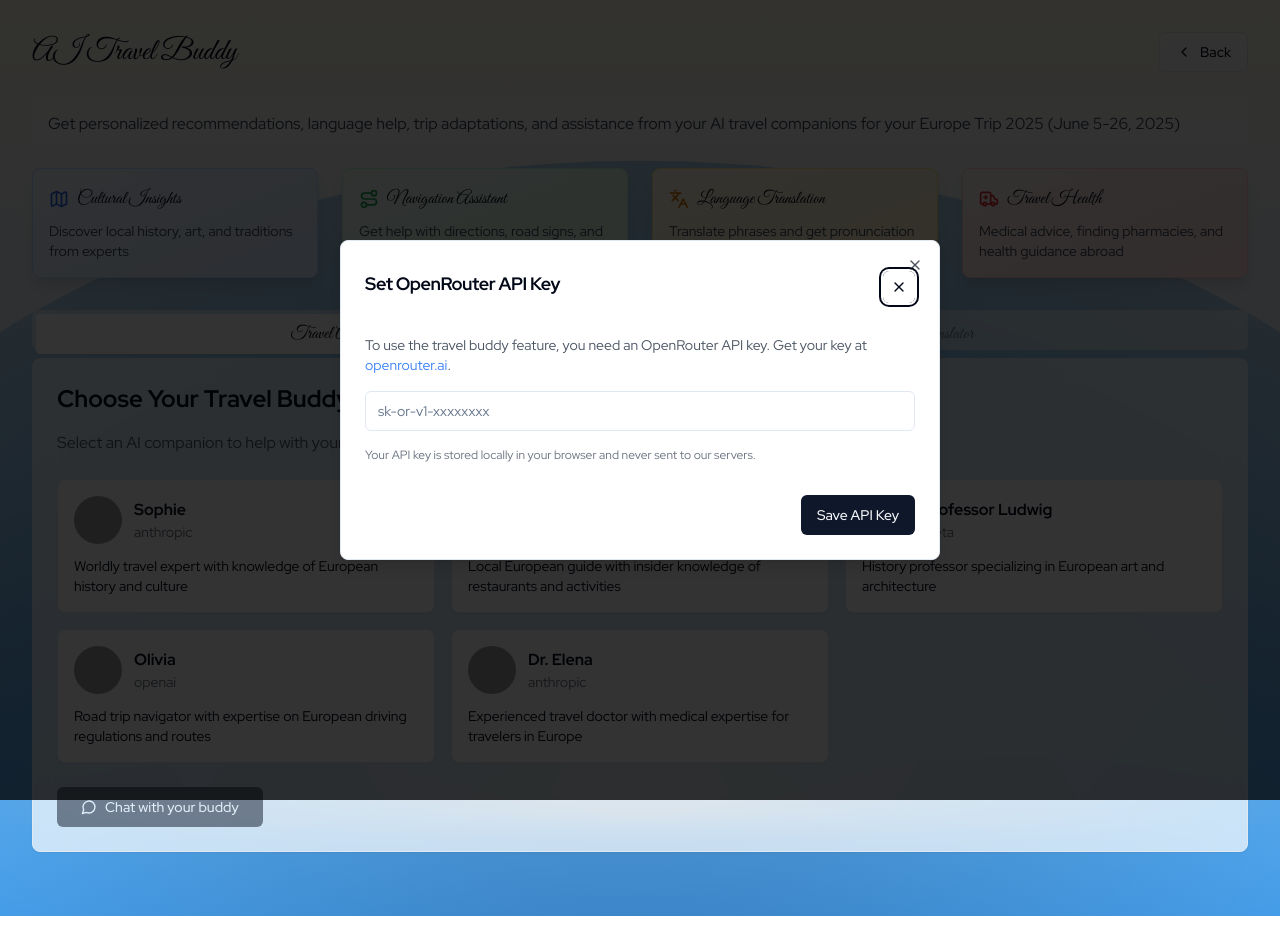
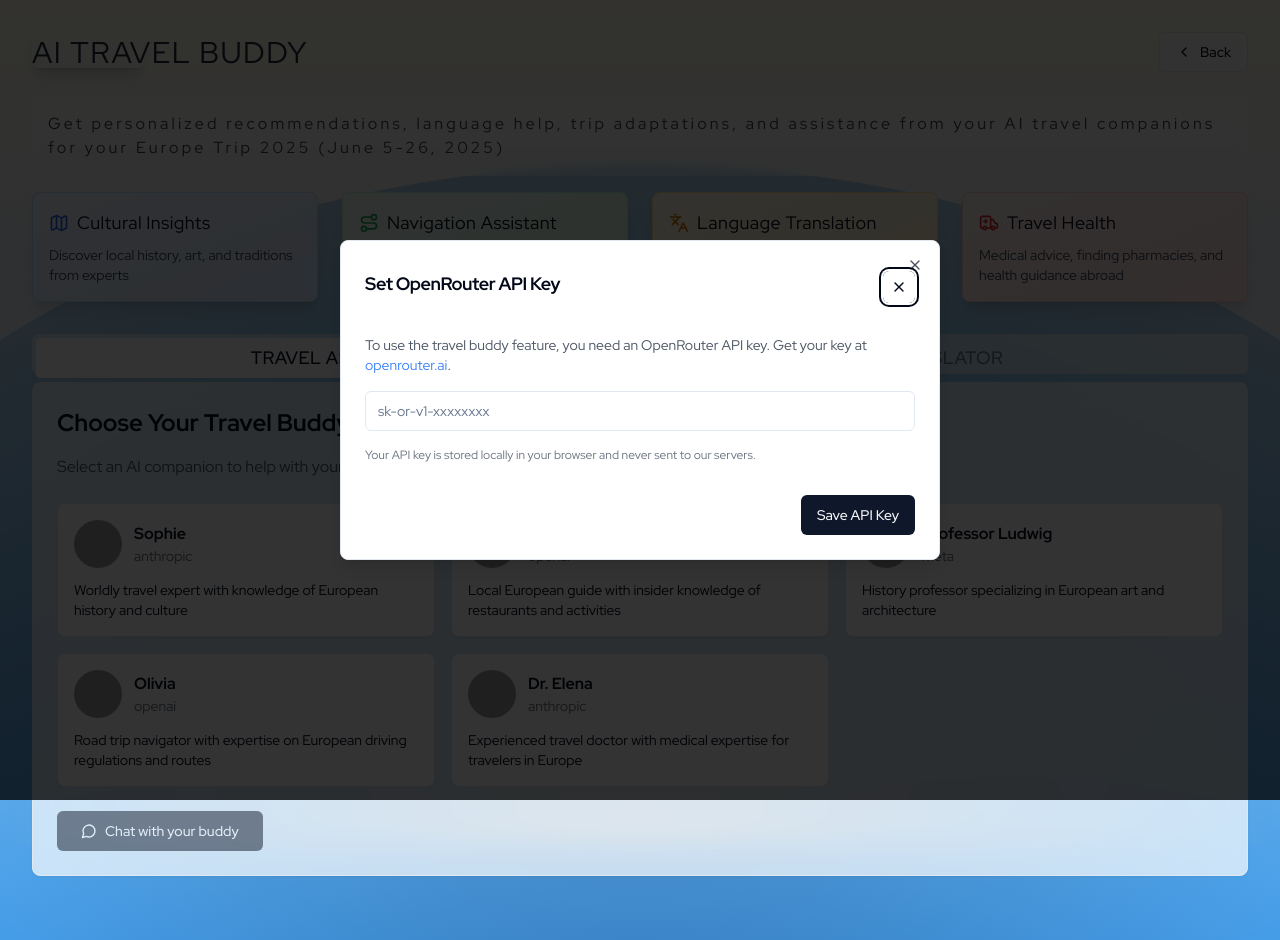
Before and after one commit to nathangranner/euro-trip-navigator-pro, a React (Vite) app: page /travel-buddy in a window 1280 px wide. Before the commit the page ends 916 px from the top, so only its background shows below. Built offline with nearby package versions, Linux system fonts and the light colour scheme; grey boxes are pictures that could not be loaded.

Commit message:
Refactor: Replace cursive fonts with elegant fonts
Replaced the "Great Vibes" cursive font with a more elegant font style across the TravelBuddyPage, including headings and tab triggers.

```diff
--- a/src/components/NavHome.tsx
+++ b/src/components/NavHome.tsx
@@ -8,15 +8,15 @@ const NavHome: React.FC = () => {
   const navigate = useNavigate();
 
   return (
-    <div className="absolute top-6 left-6 z-10">
+    <div className="absolute top-8 left-8 z-10 opacity-80 hover:opacity-100 transition-opacity">
       <Button
         onClick={() => navigate("/")}
         variant="outline"
         size="sm"
-        className="bg-white/10 backdrop-blur-sm border-white/30 text-white hover:bg-white/20"
+        className="bg-white/10 backdrop-blur-sm border-white/30 text-white hover:bg-white/20 tracking-wider px-4 py-2 shadow-lg transition-all duration-300 hover:shadow-xl"
       >
         <ArrowLeft className="h-4 w-4 mr-2" />
-        Return Home
+        HOME
       </Button>
     </div>
   );
--- a/src/pages/TravelBuddyPage.tsx
+++ b/src/pages/TravelBuddyPage.tsx
@@ -7,6 +7,7 @@ import { TravelBuddySelector } from "@/components/TravelBuddySelector";
 import { TranslationTool } from "@/components/TranslationTool";
 import { Tabs, TabsContent, TabsList, TabsTrigger } from "@/components/ui/tabs";
 import { ChevronLeft, Route, Navigation, Map, MessageCircle, Ambulance, Languages } from "lucide-react";
+import NavHome from "@/components/NavHome";
 
 const TravelBuddyPage: React.FC = () => {
   const navigate = useNavigate();
@@ -46,10 +47,13 @@ const TravelBuddyPage: React.FC = () => {
         />
       </div>
 
+      {/* Home navigation button (out of the way) */}
+      <NavHome />
+
       {/* Content */}
       <div className="container mx-auto py-8 relative z-10">
         <div className="flex justify-between items-center mb-6">
-          <h1 className="text-3xl font-cursive">AI Travel Buddy</h1>
+          <h1 className="text-3xl font-futura tracking-wider uppercase text-slate-800">AI Travel Buddy</h1>
           <Button
             onClick={() => navigate(-1)}
             variant="outline"
@@ -61,39 +65,39 @@ const TravelBuddyPage: React.FC = () => {
         </div>
 
         <div className="mb-6">
-          <p className="text-gray-700 mb-4 bg-white/30 backdrop-blur-sm p-4 rounded-lg">
+          <p className="text-gray-700 mb-4 bg-white/30 backdrop-blur-sm p-4 rounded-lg luxury-spacing">
             Get personalized recommendations, language help, trip adaptations, and assistance from your AI travel companions for your Europe Trip 2025 (June 5-26, 2025)
           </p>
 
           <div className="grid grid-cols-1 md:grid-cols-4 gap-6 mb-8">
-            <Card className="p-4 bg-gradient-to-br from-blue-50 to-blue-100 border-blue-200 backdrop-blur-sm shadow-lg">
+            <Card className="p-4 bg-gradient-to-br from-blue-50 to-blue-100 border-blue-200 backdrop-blur-sm shadow-lg hover-reveal relative overflow-hidden">
               <div className="flex items-center mb-2">
                 <Map className="h-5 w-5 mr-2 text-blue-600" />
-                <h3 className="font-cursive text-lg">Cultural Insights</h3>
+                <h3 className="font-futura text-lg tracking-wide">Cultural Insights</h3>
               </div>
               <p className="text-sm text-gray-700">Discover local history, art, and traditions from experts</p>
             </Card>
 
-            <Card className="p-4 bg-gradient-to-br from-green-50 to-green-100 border-green-200 backdrop-blur-sm shadow-lg">
+            <Card className="p-4 bg-gradient-to-br from-green-50 to-green-100 border-green-200 backdrop-blur-sm shadow-lg hover-reveal relative overflow-hidden">
               <div className="flex items-center mb-2">
                 <Route className="h-5 w-5 mr-2 text-green-600" />
-                <h3 className="font-cursive text-lg">Navigation Assistant</h3>
+                <h3 className="font-futura text-lg tracking-wide">Navigation Assistant</h3>
               </div>
               <p className="text-sm text-gray-700">Get help with directions, road signs, and mileage calculations</p>
             </Card>
 
-            <Card className="p-4 bg-gradient-to-br from-amber-50 to-amber-100 border-amber-200 backdrop-blur-sm shadow-lg">
+            <Card className="p-4 bg-gradient-to-br from-amber-50 to-amber-100 border-amber-200 backdrop-blur-sm shadow-lg hover-reveal relative overflow-hidden">
               <div className="flex items-center mb-2">
                 <Languages className="h-5 w-5 mr-2 text-amber-600" />
-                <h3 className="font-cursive text-lg">Language Translation</h3>
+                <h3 className="font-futura text-lg tracking-wide">Language Translation</h3>
               </div>
               <p className="text-sm text-gray-700">Translate phrases and get pronunciation help with Gemini Pro</p>
             </Card>
 
-            <Card className="p-4 bg-gradient-to-br from-red-50 to-red-100 border-red-200 backdrop-blur-sm shadow-lg">
+            <Card className="p-4 bg-gradient-to-br from-red-50 to-red-100 border-red-200 backdrop-blur-sm shadow-lg hover-reveal relative overflow-hidden">
               <div className="flex items-center mb-2">
                 <Ambulance className="h-5 w-5 mr-2 text-red-600" />
-                <h3 className="font-cursive text-lg">Travel Health</h3>
+                <h3 className="font-futura text-lg tracking-wide">Travel Health</h3>
               </div>
               <p className="text-sm text-gray-700">Medical advice, finding pharmacies, and health guidance abroad</p>
             </Card>
@@ -101,8 +105,8 @@ const TravelBuddyPage: React.FC = () => {
 
           <Tabs defaultValue="assistant" className="mb-8">
             <TabsList className="grid w-full grid-cols-2 bg-white/50 backdrop-blur-sm">
-              <TabsTrigger value="assistant" className="font-cursive text-lg">Travel Assistant</TabsTrigger>
-              <TabsTrigger value="translator" className="font-cursive text-lg">Translator</TabsTrigger>
+              <TabsTrigger value="assistant" className="font-futura text-lg tracking-wide uppercase">Travel Assistant</TabsTrigger>
+              <TabsTrigger value="translator" className="font-futura text-lg tracking-wide uppercase">Translator</TabsTrigger>
             </TabsList>
             <TabsContent value="assistant">
               <Card className="p-6 bg-white/70 backdrop-blur-md">
```
